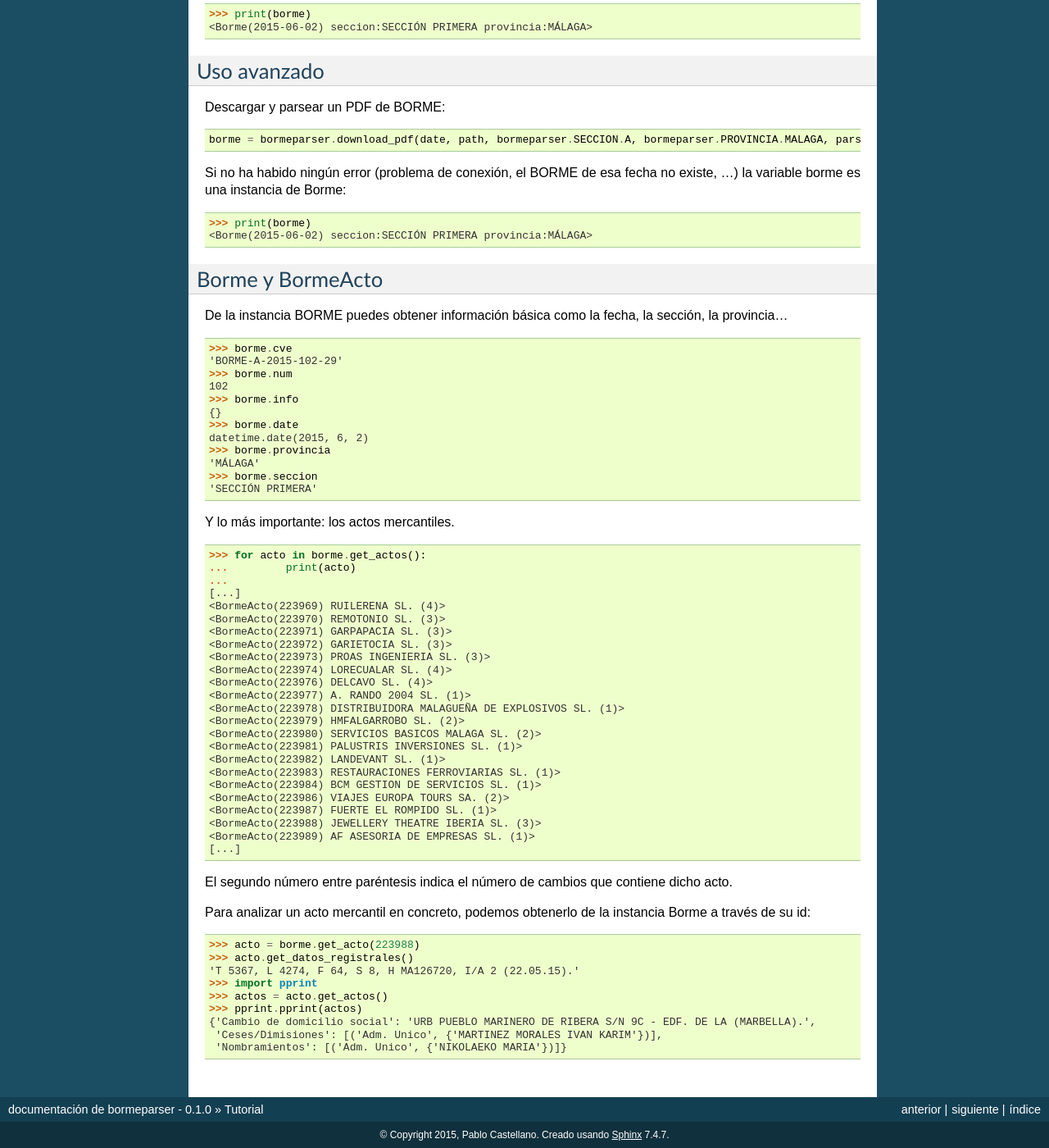
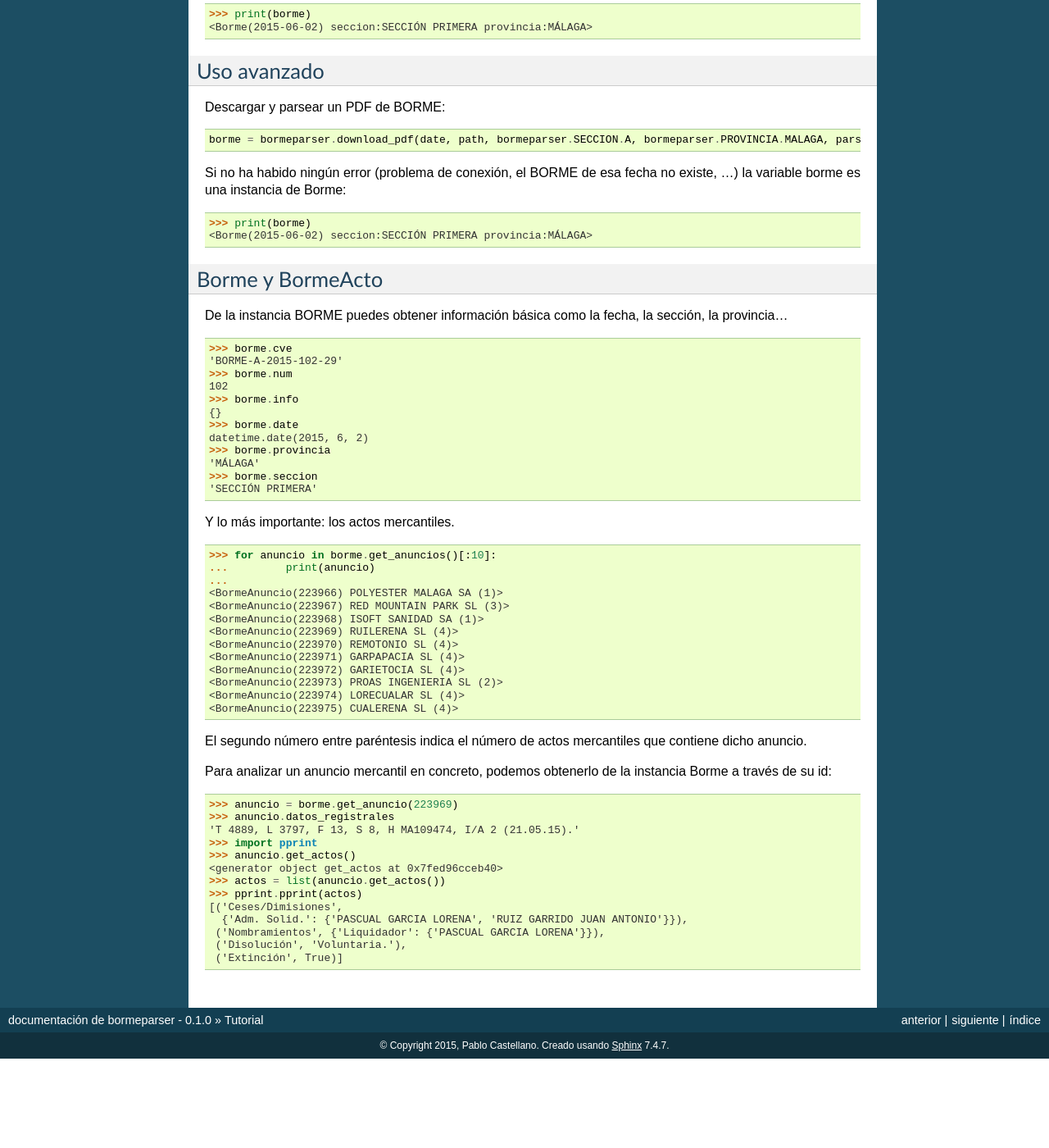
Before and after one commit to PabloCastellano/bormeparser, a Sphinx documentation site: the page built from docs/tutorial.rst, in a window 1280 px wide and 1400 px high, scrolled down 798 px. Shown: the whole window at 82% size. Built offline with Sphinx 7.4.7, drawn with Linux system fonts in a browser that asks for light colours; after the commit the page ends 2089 px from its top, so only the background shows below that.

Commit message:
[docs] tutorial

```diff
--- a/docs/tutorial.rst
+++ b/docs/tutorial.rst
@@ -97,43 +97,36 @@ Y lo más importante: los actos mercantiles.
 
 .. code-block:: python
 
-    >>> for acto in borme.get_actos():
-    ...         print(acto)
+    >>> for anuncio in borme.get_anuncios()[:10]:
+    ...         print(anuncio)
     ...
-    [...]
-    <BormeActo(223969) RUILERENA SL. (4)>
-    <BormeActo(223970) REMOTONIO SL. (3)>
-    <BormeActo(223971) GARPAPACIA SL. (3)>
-    <BormeActo(223972) GARIETOCIA SL. (3)>
-    <BormeActo(223973) PROAS INGENIERIA SL. (3)>
-    <BormeActo(223974) LORECUALAR SL. (4)>
-    <BormeActo(223976) DELCAVO SL. (4)>
-    <BormeActo(223977) A. RANDO 2004 SL. (1)>
-    <BormeActo(223978) DISTRIBUIDORA MALAGUEÑA DE EXPLOSIVOS SL. (1)>
-    <BormeActo(223979) HMFALGARROBO SL. (2)>
-    <BormeActo(223980) SERVICIOS BASICOS MALAGA SL. (2)>
-    <BormeActo(223981) PALUSTRIS INVERSIONES SL. (1)>
-    <BormeActo(223982) LANDEVANT SL. (1)>
-    <BormeActo(223983) RESTAURACIONES FERROVIARIAS SL. (1)>
-    <BormeActo(223984) BCM GESTION DE SERVICIOS SL. (1)>
-    <BormeActo(223986) VIAJES EUROPA TOURS SA. (2)>
-    <BormeActo(223987) FUERTE EL ROMPIDO SL. (1)>
-    <BormeActo(223988) JEWELLERY THEATRE IBERIA SL. (3)>
-    <BormeActo(223989) AF ASESORIA DE EMPRESAS SL. (1)>
-    [...]
+    <BormeAnuncio(223966) POLYESTER MALAGA SA (1)>
+    <BormeAnuncio(223967) RED MOUNTAIN PARK SL (3)>
+    <BormeAnuncio(223968) ISOFT SANIDAD SA (1)>
+    <BormeAnuncio(223969) RUILERENA SL (4)>
+    <BormeAnuncio(223970) REMOTONIO SL (4)>
+    <BormeAnuncio(223971) GARPAPACIA SL (4)>
+    <BormeAnuncio(223972) GARIETOCIA SL (4)>
+    <BormeAnuncio(223973) PROAS INGENIERIA SL (2)>
+    <BormeAnuncio(223974) LORECUALAR SL (4)>
+    <BormeAnuncio(223975) CUALERENA SL (4)>
 
-El segundo número entre paréntesis indica el número de cambios que contiene dicho acto.
+El segundo número entre paréntesis indica el número de actos mercantiles que contiene dicho anuncio.
 
-Para analizar un acto mercantil en concreto, podemos obtenerlo de la instancia Borme a través de su id:
+Para analizar un anuncio mercantil en concreto, podemos obtenerlo de la instancia Borme a través de su id:
 
 .. code-block:: python
 
-    >>> acto = borme.get_acto(223988)
-    >>> acto.get_datos_registrales()
-    'T 5367, L 4274, F 64, S 8, H MA126720, I/A 2 (22.05.15).'
+    >>> anuncio = borme.get_anuncio(223969)
+    >>> anuncio.datos_registrales
+    'T 4889, L 3797, F 13, S 8, H MA109474, I/A 2 (21.05.15).'
     >>> import pprint
-    >>> actos = acto.get_actos()
+    >>> anuncio.get_actos()
+    <generator object get_actos at 0x7fed96cceb40>
+    >>> actos = list(anuncio.get_actos())
     >>> pprint.pprint(actos)
-    {'Cambio de domicilio social': 'URB PUEBLO MARINERO DE RIBERA S/N 9C - EDF. DE LA (MARBELLA).',
-     'Ceses/Dimisiones': [('Adm. Unico', {'MARTINEZ MORALES IVAN KARIM'})],
-     'Nombramientos': [('Adm. Unico', {'NIKOLAEKO MARIA'})]}
+    [('Ceses/Dimisiones',
+      {'Adm. Solid.': {'PASCUAL GARCIA LORENA', 'RUIZ GARRIDO JUAN ANTONIO'}}),
+     ('Nombramientos', {'Liquidador': {'PASCUAL GARCIA LORENA'}}),
+     ('Disolución', 'Voluntaria.'),
+     ('Extinción', True)]
```
